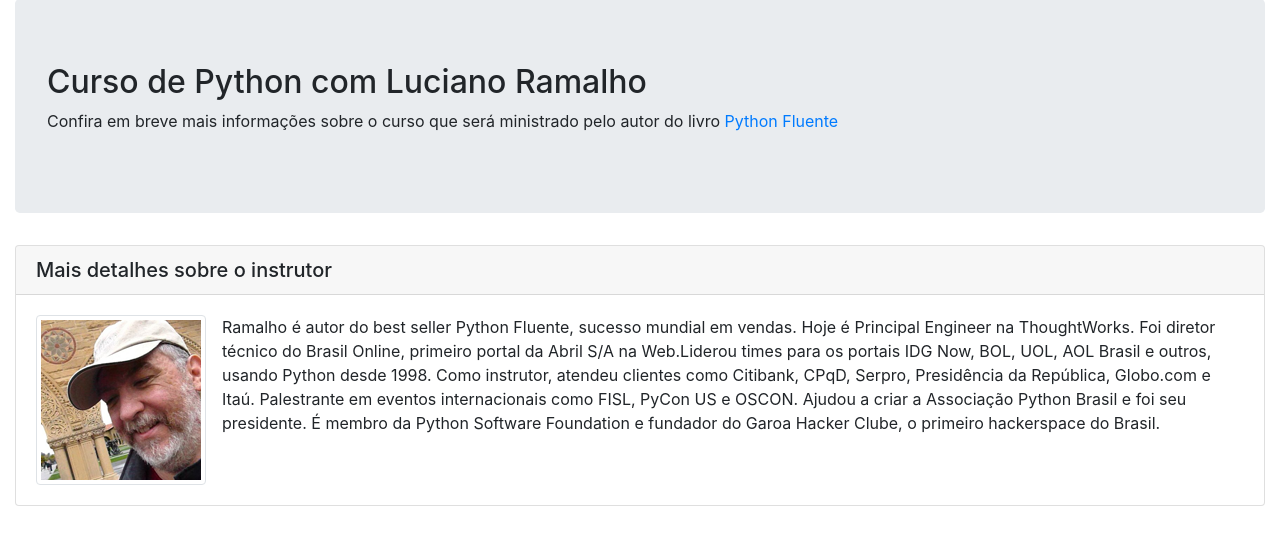
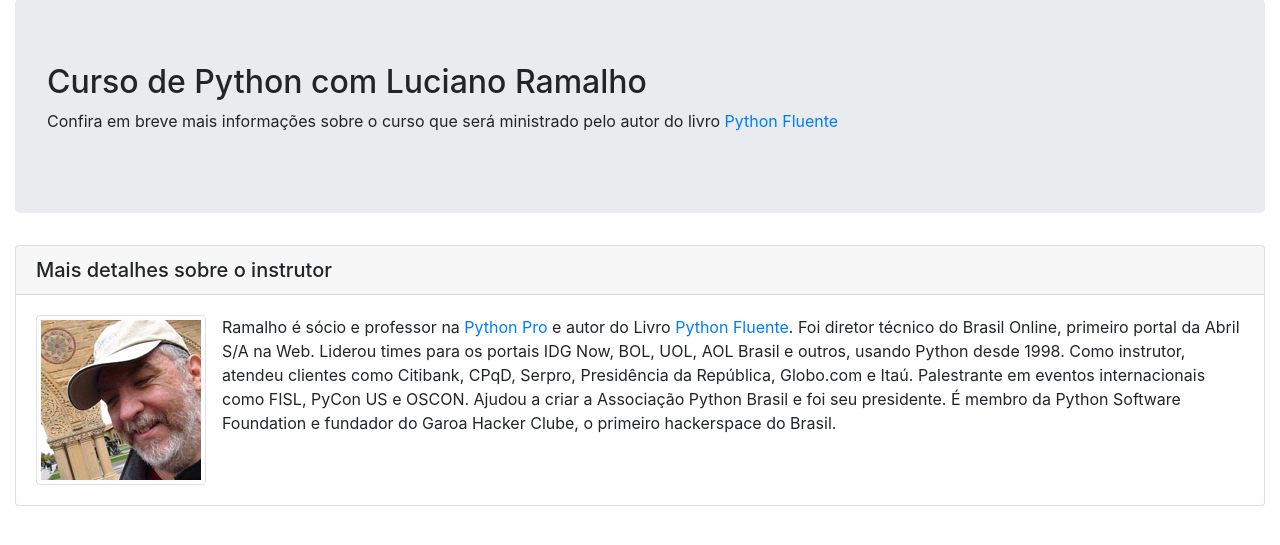
Before and after one commit to rafaelhfreitas/curso-django, a Django app: template pypro/base/templates/base/home.html in a window 1280 px wide. Shown: the part 57-602 px from the top of the page. Run offline with Django 3.2, Linux system fonts and the light colour scheme; the template is opened without the code that fills it: most values are stand-ins (such as "Sample title", 1, 10 or a date in 2020); some libraries are stand-ins or nearby versions.

Commit message:
Update pipenv

```diff
--- a/pypro/base/templates/base/home.html
+++ b/pypro/base/templates/base/home.html
@@ -63,13 +63,22 @@
                 </h5>
                 <div class="card-body">
                     <p class="card-text">
-                        <img src="{%  static 'img/luciano-ramalho.png' %}" alt="Foto de Luciano Ramalho" class="img-thumbnail float-left mr-3"/>
-                        Ramalho é autor do best seller Python Fluente, sucesso mundial em vendas. Hoje é Principal Engineer na ThoughtWorks.
-                        Foi diretor técnico do Brasil Online, primeiro portal da Abril S/A na Web.Liderou times para os portais IDG Now,
-                        BOL, UOL, AOL Brasil e outros, usando Python desde 1998. Como instrutor,  atendeu clientes como Citibank,
-                        CPqD, Serpro, Presidência da República, Globo.com e Itaú. Palestrante em eventos internacionais como FISL,
-                        PyCon US e OSCON. Ajudou a criar a Associação Python Brasil e foi seu presidente.
-                        É membro da Python Software Foundation e fundador do Garoa Hacker Clube, o primeiro hackerspace do Brasil.
+                        <img src="{% static 'img/luciano-ramalho.png' %}" alt="Foto de Luciano Ramalho"
+                             class="img-thumbnail float-left mr-3"/>
+                        Ramalho é sócio e professor na <a href="https://www.python.pro.br">Python Pro</a> e autor do
+                        Livro
+                        <a href="http://shop.oreilly.com/product/0636920032519.do" target="_blank">Python
+                            Fluente</a>.
+                        Foi diretor técnico do Brasil Online, primeiro portal da Abril S/A na Web.
+                        Liderou times para os portais IDG Now, BOL, UOL, AOL Brasil e outros, usando Python desde
+                        1998.
+                        Como instrutor, atendeu clientes como Citibank, CPqD, Serpro, Presidência da República,
+                        Globo.com e Itaú. Palestrante em eventos internacionais como FISL, PyCon US e OSCON. Ajudou
+                        a
+                        criar a Associação Python Brasil e foi seu presidente. É membro da Python Software
+                        Foundation e
+                        fundador do Garoa Hacker Clube, o primeiro hackerspace do Brasil.
+
                     </p>
                 </div>
             </div>
@@ -77,24 +86,24 @@
     </div>
 </div>
 
-<footer class="main-footer mt-5 pt-4 mr-0 text-light" >
+<footer class="main-footer mt-5 pt-4 text-light">
     <div class="container">
         <div class="row">
             <div class="col">
-                <h3>Entre em contato</h3>
+                <h3>Entre em Contato</h3>
                 <address>
-                    +55 34 99145-2225
+                    +55 12 997-411-855
                     <br/>
-                    <a href="mailto:oraffaudi@gmail.com" class="text-light">oraffaudi@gmail.com</a>
+                    <a href="mailto:{{contato_email}}" class="text-light">{{contato_email}}</a>
                 </address>
             </div>
         </div>
     </div>
-    <div  class="rights">
+    <div class="rights pb-4">
         <div class="container">
             <div class="row">
                 <div class="col">
-                    {% now 'Y' %} Python Pro. Todos os direitos reservados.
+                    {% now 'Y' %} Python Pro. Todos direitos reservados.
                 </div>
             </div>
         </div>
```
Also changed, not shown: 1 other file.
